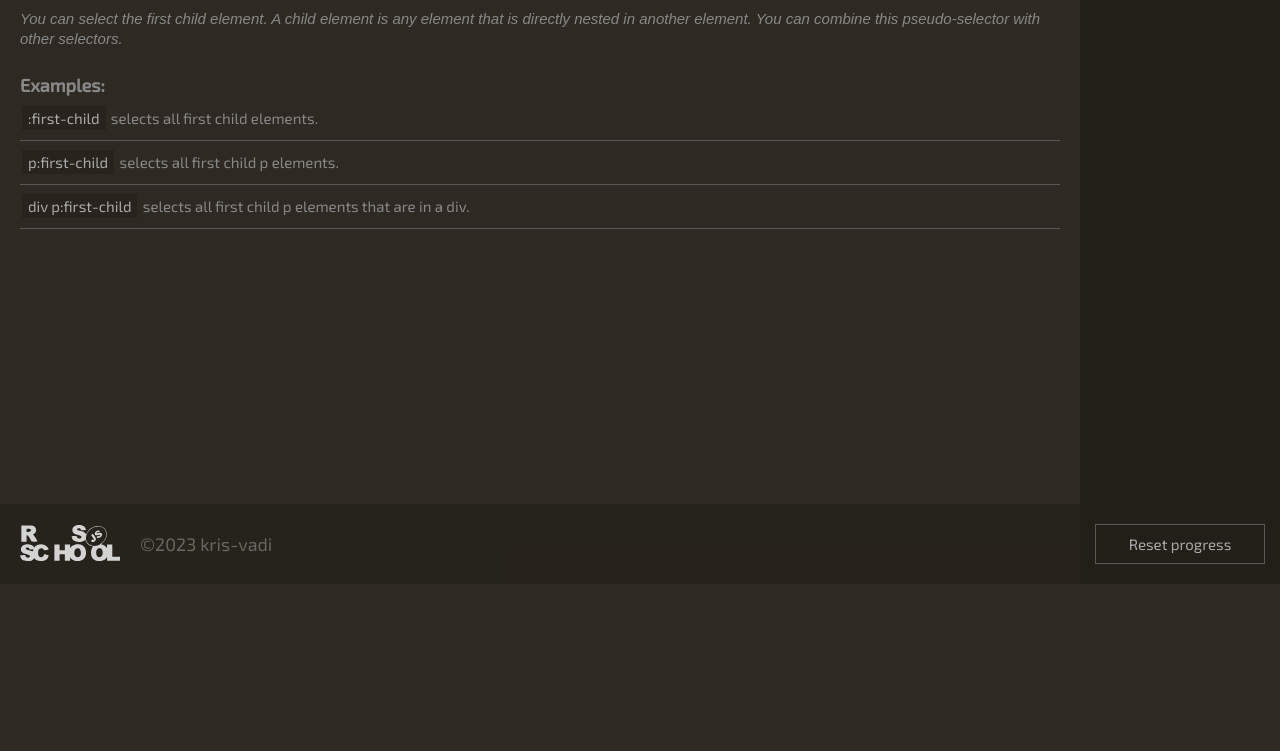
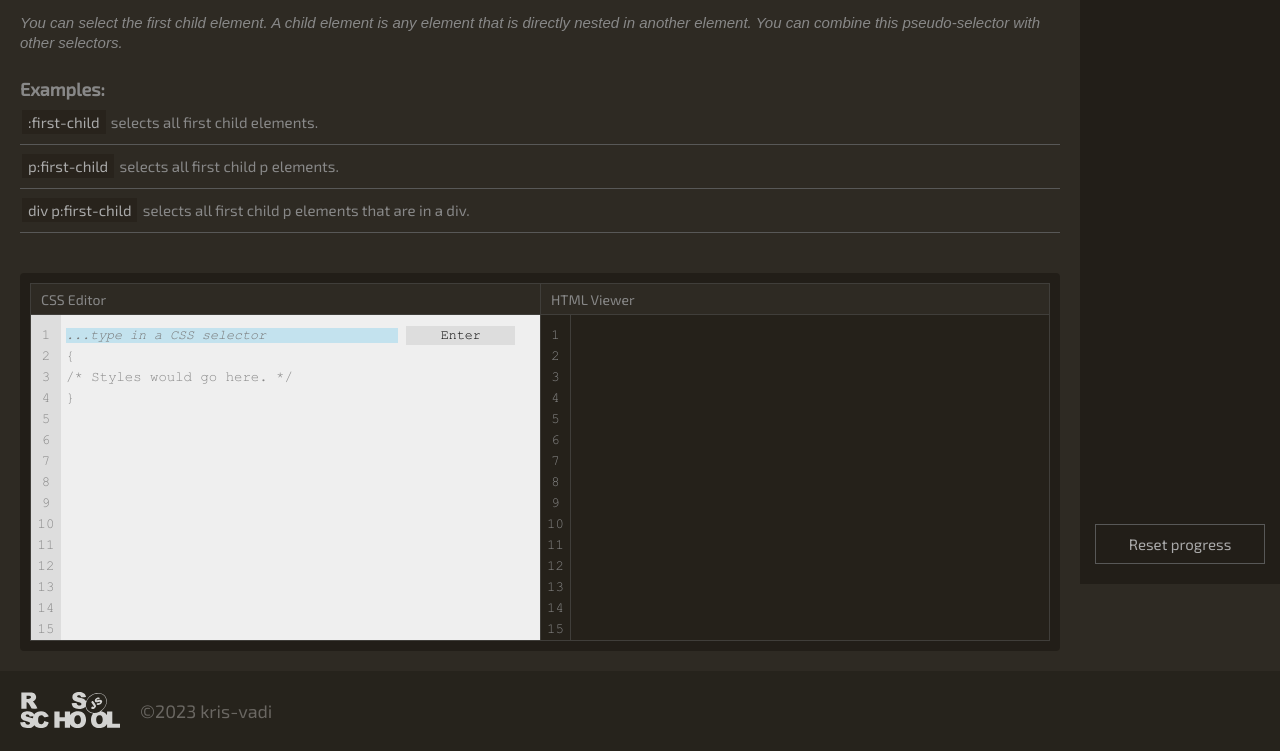
Before and after one commit to kris-vadi/rss-css-selectors, a website built with webpack: page rss-css-selectors/src/index.html in a window 1280 px wide. Shown: the part 216-967 px from the top of the page. Before the commit the page ends 800 px from the top, so only its background shows below. Built offline with nearby package versions, Linux system fonts and the light colour scheme; files whose address does not match are found by name; a web font is replaced by a local one.

Commit message:
feat: add editor style and class

```diff
--- a/rss-css-selectors/src/components/app.ts
+++ b/rss-css-selectors/src/components/app.ts
@@ -1,5 +1,6 @@
 import LevelsList from './levels-lIst';
 import LevelTask from './level-task';
+import Editor from './editor';
 import { levels, Level } from './levels';
 
 const CURRENT_LEVEL = 0;
@@ -16,17 +17,19 @@ class App {
     const levelNumber: number = CURRENT_LEVEL;
 
     this.loadLevel(levelNumber);
-    levelsList?.forEach((link) => this.handleClick(link));
+    levelsList?.forEach((link) => this.handleClickLevel(link));
   }
 
   private loadLevel(currentLevel: number): void {
     const level: Level = levels[currentLevel];
     const levelTask = new LevelTask(level);
+    const editor = new Editor(level.boardMarkup);
 
     levelTask.addLevelTask();
+    editor.addBoardMarkup();
   }
 
-  private handleClick(link: HTMLLinkElement): void {
+  private handleClickLevel(link: HTMLLinkElement): void {
     link.addEventListener('click', (event: Event) => {
       const target = event.target as HTMLLinkElement;
       const levelNumberText: string | undefined = target.querySelector<HTMLSpanElement>('.level__number')?.innerText;
--- /dev/null
+++ b/rss-css-selectors/src/components/editor.ts
@@ -0,0 +1,17 @@
+class Editor {
+  boardMarkup: string;
+
+  constructor(boardMarkup: string) {
+    this.boardMarkup = boardMarkup;
+  }
+
+  public addBoardMarkup():void {
+    const markup = document.querySelector('.editor__markup') as HTMLDivElement;
+
+    markup.innerHTML = this.boardMarkup;
+  }
+
+
+}
+
+export default Editor;
--- a/rss-css-selectors/src/components/level-task.ts
+++ b/rss-css-selectors/src/components/level-task.ts
@@ -8,7 +8,7 @@ class LevelTask {
     this.addLevelTask();
   }
 
-  addLevelTask(): void {
+  public addLevelTask(): void {
     let examples = '';
     const levelTask = document.querySelector('.level-task') as HTMLDivElement;
 
--- a/rss-css-selectors/src/components/levels.ts
+++ b/rss-css-selectors/src/components/levels.ts
@@ -23,11 +23,10 @@ export const levels: Level[] = [
       '<strong>div p:first-child</strong> selects all first child <tag>p</tag> elements that are in a <tag>div</tag>.',
     ],
     boardMarkup:`
-    <plate />
     <plate>
-      <apple />
-      <apple />
-      <apple />
+      <apple></apple>
+      <apple></apple>
+      <apple></apple>
     </plate>
     `,
   },
@@ -43,11 +42,11 @@ export const levels: Level[] = [
       '<strong>div p:nth-child(2)</strong> selects the second <strong>p</strong> in every <strong>div</strong>',
     ],
     boardMarkup: `
-    <plate id="blue"/>
-    <plate id="blue"/>
-    <plate/>
-    <plate/>
-    <plate/>
+    <plate id="blue"></plate>
+    <plate id="blue"></plate>
+    <plate></plate>
+    <plate></plate>
+    <plate></plate>
     `,
   },
 ];
--- a/rss-css-selectors/src/index.html
+++ b/rss-css-selectors/src/index.html
@@ -21,7 +21,37 @@
 
         </div>
         <div class="editor">
-
+          <div class="editor__pane">
+            <div class="editor__header">
+              CSS Editor
+            </div>
+            <div class="editor__window">
+              <div class="editor__nummbers-line">
+                1<br>2<br>3<br>4<br>5<br>6<br>7<br>8<br>9<br>10<br>11<br>12<br>13<br>14<br>15
+              </div>
+              <div class="editor__css-view">
+                <input class="editor__input" type="text" placeholder="...type in a CSS selector"></input>
+                <button class="editor__button">Enter</button>
+                <div>
+                  {<br>
+                  /* Styles would go here. */<br>
+                  }
+                  </div>
+              </div>
+            </div>
+          </div>
+          <div class="editor__pane">
+            <div class="editor__header">
+              HTML Viewer
+            </div>
+            <div class="editor__window editor__window-dark">
+              <div class="editor__nummbers-line">
+                1<br>2<br>3<br>4<br>5<br>6<br>7<br>8<br>9<br>10<br>11<br>12<br>13<br>14<br>15
+              </div>
+              <div class="editor__markup">
+              </div>
+            </div>
+          </div>
         </div>
       </div>
       <div class="main__right-col">
--- a/rss-css-selectors/src/styles/base/_typography.scss
+++ b/rss-css-selectors/src/styles/base/_typography.scss
@@ -31,14 +31,6 @@
 }
 
 @font-face {
-  font-family: 'Consolas';
-  src: url('../assets/fonts/consolas/Consolas.woff2') format('woff2'),
-    url('../assets/fonts/consolas/Consolas.woff') format('woff');
-  font-weight: normal;
-  font-style: normal;
-}
-
-@font-face {
   font-family: 'CourierNew';
   src: url('../assets/fonts/courier-new/CourierNew.woff2') format('woff2'),
     url('../assets/fonts/courier-new/CourierNew.woff') format('woff');
--- a/rss-css-selectors/src/styles/base/_variables.scss
+++ b/rss-css-selectors/src/styles/base/_variables.scss
@@ -1,10 +1,14 @@
 $background: #2e2a23;
 $background-dark: #221e18;
+$background-light: #efefef;
+$background-grey: #dddddd;
 $text: #888888;
 $text-link: #6a6762;
 $text-light: #aaaaaa;
 $checked: #4cbb4a;
 $border: #585857;
+$border-dark: #403e3a;
 $main-color: #587c5c;
+$blue: #c3e2ee;
 
 $tablet-width: 768px;
--- /dev/null
+++ b/rss-css-selectors/src/styles/components/_editor.scss
@@ -0,0 +1,78 @@
+.editor {
+  font-size: 1.4rem;
+  line-height: 1.5;
+  display: grid;
+  grid-template-columns: 1fr 1fr;
+  margin: 0 auto;
+  border: solid 10px $background-dark;
+  border-radius: 4px;
+}
+
+.editor__pane {
+  display: grid;
+  grid-template-rows: 30px 1fr;
+  align-items: center;
+  border: solid 1px $border-dark;
+  &:first-child {
+    border-right: none;
+  }
+}
+
+.editor__window {
+  font-family: 'CourierNew', monospace;
+  font-size: 1.4rem;
+  line-height: 1.5;
+  display: grid;
+  grid-template-columns: 30px 1fr;
+  height: 100%;
+  border-top: solid 1px $border-dark;
+  background: $background-light;
+}
+
+.editor__window > * {
+  padding-top: 10px;
+}
+
+.editor__header {
+  padding: 0 10px;
+}
+
+.editor__nummbers-line {
+  background: $background-grey;
+  text-align: center;
+}
+
+.editor__window-dark > * {
+  background-color: lighten($background-dark, 1%);
+}
+
+.editor__window-dark {
+  .editor__nummbers-line {
+    border-right: solid 1px $border-dark;
+  }
+}
+
+.editor__css-view {
+  padding-left: 5px;
+}
+
+@keyframes input {
+  50% {
+    background: none;
+  }
+}
+
+.editor__input {
+  width: 70%;
+  background: $blue;
+  animation: input 1s infinite;
+  &::placeholder {
+    font-style: italic;
+  }
+}
+
+.editor__button {
+  background: $background-grey;
+  width: 23%;
+  padding: 2px 3px;
+}
--- a/rss-css-selectors/src/styles/components/_level-task.scss
+++ b/rss-css-selectors/src/styles/components/_level-task.scss
@@ -1,3 +1,7 @@
+.level-task {
+  margin-bottom: 40px;
+}
+
 .level-task__title {
   padding-bottom: 5px;
   border-bottom: 1px solid $main-color;
@@ -17,7 +21,7 @@
 .level-task__syntax {
   display: inline-block;
   background: darken($background, 5%);
-  padding: 5px 8px;
+  padding: 7px 10px;
   font-size: 3rem;
   font-weight: 100;
   border-bottom: solid 2px $text-link;
--- a/rss-css-selectors/src/styles/style.scss
+++ b/rss-css-selectors/src/styles/style.scss
@@ -11,3 +11,4 @@
 @import "components/levels-list";
 @import "components/level-task";
 @import "components/buttons";
+@import "components/editor";
```
